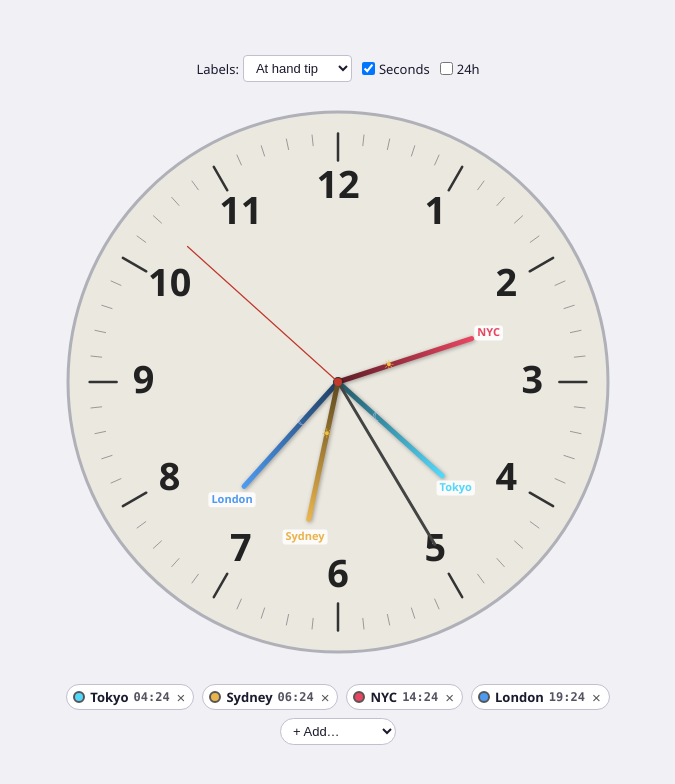
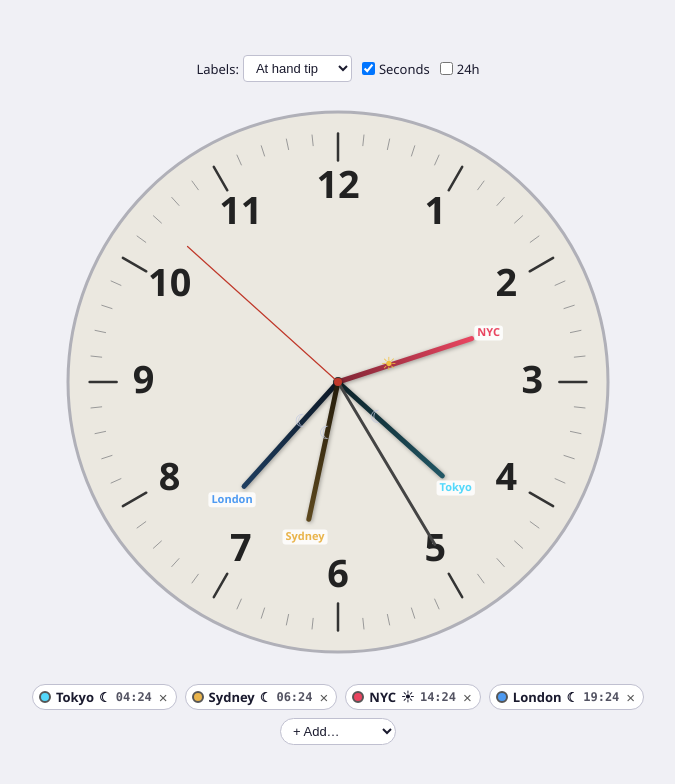
Before and after one commit to capncrockett/multi-tz-clock, a plain HTML site: page index.html in a window 1280 px wide. Shown: the whole page, without its empty margins (302-977 px from the left). Drawn offline with Linux system fonts and the light colour scheme.

Commit message:
NOAA sunrise/sunset, day/night hand gradient, bigger symbols, always minute hand
- Added lat/lon to all 31 cities in CITY_CATALOG
- getSunTimes: NOAA solar algorithm using fractional year, solar
  declination, equation of time, hour angle. Handles polar edge cases.
- isDaytime now uses actual sunrise/sunset UTC times per city
- Hand gradient: day hands bright (0.55->1.0), night muted (0.15->0.4)
- Sun/moon symbols bumped to 14/18px
- Minute hand always visible (seconds still hidden on small)
- Zone bar chips show sun/moon indicator for day/night confirmation

Co-Authored-By: Oz <oz-agent@warp.dev>

```diff
--- a/index.html
+++ b/index.html
@@ -191,37 +191,37 @@
 // ── CITY CATALOG ────────────────────────────────────────────────────
 // Curated list grouped by region. Covers all major offsets.
 const CITY_CATALOG = [
-  { label: 'Baker Island',   tz: 'Etc/GMT+12' },
-  { label: 'Pago Pago',     tz: 'Pacific/Pago_Pago' },
-  { label: 'Honolulu',      tz: 'Pacific/Honolulu' },
-  { label: 'Anchorage',     tz: 'America/Anchorage' },
-  { label: 'Los Angeles',   tz: 'America/Los_Angeles' },
-  { label: 'Denver',        tz: 'America/Denver' },
-  { label: 'Chicago',       tz: 'America/Chicago' },
-  { label: 'NYC',           tz: 'America/New_York' },
-  { label: 'Halifax',       tz: 'America/Halifax' },
-  { label: 'São Paulo',     tz: 'America/Sao_Paulo' },
-  { label: 'Buenos Aires',  tz: 'America/Argentina/Buenos_Aires' },
-  { label: 'Reykjavik',     tz: 'Atlantic/Reykjavik' },
-  { label: 'London',        tz: 'Europe/London' },
-  { label: 'Paris',         tz: 'Europe/Paris' },
-  { label: 'Berlin',        tz: 'Europe/Berlin' },
-  { label: 'Cairo',         tz: 'Africa/Cairo' },
-  { label: 'Istanbul',      tz: 'Europe/Istanbul' },
-  { label: 'Moscow',        tz: 'Europe/Moscow' },
-  { label: 'Dubai',         tz: 'Asia/Dubai' },
-  { label: 'Karachi',       tz: 'Asia/Karachi' },
-  { label: 'Mumbai',        tz: 'Asia/Kolkata' },
-  { label: 'Kathmandu',     tz: 'Asia/Kathmandu' },
-  { label: 'Dhaka',         tz: 'Asia/Dhaka' },
-  { label: 'Bangkok',       tz: 'Asia/Bangkok' },
-  { label: 'Singapore',     tz: 'Asia/Singapore' },
-  { label: 'Beijing',       tz: 'Asia/Shanghai' },
-  { label: 'Hong Kong',     tz: 'Asia/Hong_Kong' },
-  { label: 'Tokyo',         tz: 'Asia/Tokyo' },
-  { label: 'Seoul',         tz: 'Asia/Seoul' },
-  { label: 'Sydney',        tz: 'Australia/Sydney' },
-  { label: 'Auckland',      tz: 'Pacific/Auckland' },
+  { label: 'Baker Island',  tz: 'Etc/GMT+12',                        lat:   0.19, lon: -176.48 },
+  { label: 'Pago Pago',     tz: 'Pacific/Pago_Pago',                 lat: -14.28, lon: -170.70 },
+  { label: 'Honolulu',      tz: 'Pacific/Honolulu',                  lat:  21.31, lon: -157.86 },
+  { label: 'Anchorage',     tz: 'America/Anchorage',                 lat:  61.22, lon: -149.90 },
+  { label: 'Los Angeles',   tz: 'America/Los_Angeles',               lat:  34.05, lon: -118.24 },
+  { label: 'Denver',        tz: 'America/Denver',                    lat:  39.74, lon: -104.98 },
+  { label: 'Chicago',       tz: 'America/Chicago',                   lat:  41.88, lon:  -87.63 },
+  { label: 'NYC',           tz: 'America/New_York',                  lat:  40.71, lon:  -74.01 },
+  { label: 'Halifax',       tz: 'America/Halifax',                   lat:  44.65, lon:  -63.57 },
+  { label: 'São Paulo',     tz: 'America/Sao_Paulo',                 lat: -23.55, lon:  -46.63 },
+  { label: 'Buenos Aires',  tz: 'America/Argentina/Buenos_Aires',    lat: -34.60, lon:  -58.38 },
+  { label: 'Reykjavik',     tz: 'Atlantic/Reykjavik',                lat:  64.13, lon:  -21.90 },
+  { label: 'London',        tz: 'Europe/London',                     lat:  51.51, lon:   -0.13 },
+  { label: 'Paris',         tz: 'Europe/Paris',                      lat:  48.86, lon:    2.35 },
+  { label: 'Berlin',        tz: 'Europe/Berlin',                     lat:  52.52, lon:   13.41 },
+  { label: 'Cairo',         tz: 'Africa/Cairo',                      lat:  30.04, lon:   31.24 },
+  { label: 'Istanbul',      tz: 'Europe/Istanbul',                   lat:  41.01, lon:   28.98 },
+  { label: 'Moscow',        tz: 'Europe/Moscow',                     lat:  55.76, lon:   37.62 },
+  { label: 'Dubai',         tz: 'Asia/Dubai',                        lat:  25.20, lon:   55.27 },
+  { label: 'Karachi',       tz: 'Asia/Karachi',                      lat:  24.86, lon:   67.01 },
+  { label: 'Mumbai',        tz: 'Asia/Kolkata',                      lat:  19.08, lon:   72.88 },
+  { label: 'Kathmandu',     tz: 'Asia/Kathmandu',                    lat:  27.72, lon:   85.32 },
+  { label: 'Dhaka',         tz: 'Asia/Dhaka',                        lat:  23.81, lon:   90.41 },
+  { label: 'Bangkok',       tz: 'Asia/Bangkok',                      lat:  13.76, lon:  100.50 },
+  { label: 'Singapore',     tz: 'Asia/Singapore',                    lat:   1.35, lon:  103.82 },
+  { label: 'Beijing',       tz: 'Asia/Shanghai',                     lat:  39.90, lon:  116.41 },
+  { label: 'Hong Kong',     tz: 'Asia/Hong_Kong',                    lat:  22.32, lon:  114.17 },
+  { label: 'Tokyo',         tz: 'Asia/Tokyo',                        lat:  35.68, lon:  139.69 },
+  { label: 'Seoul',         tz: 'Asia/Seoul',                        lat:  37.57, lon:  126.98 },
+  { label: 'Sydney',        tz: 'Australia/Sydney',                  lat: -33.87, lon:  151.21 },
+  { label: 'Auckland',      tz: 'Pacific/Auckland',                  lat: -36.85, lon:  174.76 },
 ];
 
 const HAND_COLORS = [
@@ -311,9 +311,55 @@ function darkenColor(hex, factor) {
   return `rgb(${Math.round(r * factor)},${Math.round(g * factor)},${Math.round(b * factor)})`;
 }
 
+// ── NOAA simplified sunrise/sunset ──────────────────────────────────
+function getSunTimes(lat, lon) {
+  const now = new Date();
+  const start = new Date(now.getFullYear(), 0, 0);
+  const dayOfYear = Math.floor((now - start) / 86400000);
+  const D2R = Math.PI / 180;
+  const gamma = (2 * Math.PI / 365) * (dayOfYear - 1 + (now.getUTCHours() - 12) / 24);
+
+  // Equation of time (minutes)
+  const eqTime = 229.18 * (
+    0.000075 + 0.001868 * Math.cos(gamma) - 0.032077 * Math.sin(gamma)
+    - 0.014615 * Math.cos(2 * gamma) - 0.040849 * Math.sin(2 * gamma)
+  );
+
+  // Solar declination (radians)
+  const decl = 0.006918 - 0.399912 * Math.cos(gamma) + 0.070257 * Math.sin(gamma)
+    - 0.006758 * Math.cos(2 * gamma) + 0.000907 * Math.sin(2 * gamma)
+    - 0.002697 * Math.cos(3 * gamma) + 0.00148 * Math.sin(3 * gamma);
+
+  const zenith = 90.833 * D2R;
+  const latRad = lat * D2R;
+  const cosHA = (Math.cos(zenith) / (Math.cos(latRad) * Math.cos(decl)))
+    - Math.tan(latRad) * Math.tan(decl);
+
+  if (cosHA > 1) return { polarNight: true };
+  if (cosHA < -1) return { polarDay: true };
+
+  const ha = Math.acos(cosHA) * (180 / Math.PI);
+  return {
+    sunrise: (720 - 4 * (lon + ha) - eqTime) / 60,  // hours UTC
+    sunset:  (720 - 4 * (lon - ha) - eqTime) / 60,
+  };
+}
+
 function isDaytime(tz) {
-  const t = getTimeInTZ(tz);
-  return t.h24 >= 6 && t.h24 < 18;
+  const city = CITY_CATALOG.find(c => c.tz === tz);
+  if (!city || city.lat == null) {
+    const t = getTimeInTZ(tz);
+    return t.h24 >= 6 && t.h24 < 18;
+  }
+  const sun = getSunTimes(city.lat, city.lon);
+  if (sun.polarDay) return true;
+  if (sun.polarNight) return false;
+
+  const now = new Date();
+  const utcH = now.getUTCHours() + now.getUTCMinutes() / 60;
+  let sr = ((sun.sunrise % 24) + 24) % 24;
+  let ss = ((sun.sunset  % 24) + 24) % 24;
+  return sr < ss ? (utcH >= sr && utcH < ss) : (utcH >= sr || utcH < ss);
 }
 
 function dedupeZones(list) {
@@ -351,9 +397,11 @@ function renderZoneBar() {
     const idx = zones.findIndex(orig => orig.tz === z.tz);
     const t = z._time || getTimeInTZ(z.tz);
     const timeStr = `${String(t.h24).padStart(2,'0')}:${String(t.m).padStart(2,'0')}`;
+    const dayIcon = isDaytime(z.tz) ? '\u2600' : '\u263E';
     return `<span class="zone-item" role="listitem" data-tz="${z.tz}">
       <span class="zone-swatch" style="background:${z.color}" aria-hidden="true"></span>
       <span>${z.label}</span>
+      <span class="zone-daynight" aria-label="${isDaytime(z.tz) ? 'Daytime' : 'Nighttime'}">${dayIcon}</span>
       <span class="zone-time">${timeStr}</span>
       <button class="zone-remove" onclick="removeZone(${idx})" aria-label="Remove ${z.label}">&times;</button>
     </span>`;
@@ -533,11 +581,17 @@ function drawFace(cx, cy, r) {
 function drawHand(cx, cy, r, angle, length, width, color, label, tz, labelMode) {
   const tipX = cx + Math.cos(angle) * length;
   const tipY = cy + Math.sin(angle) * length;
+  const day = tz ? isDaytime(tz) : true;
 
-  // Gradient hand: dark at center → full color at tip
+  // Gradient hand: day = bright (0.55→1.0), night = muted (0.15→0.4)
   const grad = ctx.createLinearGradient(cx, cy, tipX, tipY);
-  grad.addColorStop(0, darkenColor(color, 0.4));
-  grad.addColorStop(1, color);
+  if (day) {
+    grad.addColorStop(0, darkenColor(color, 0.55));
+    grad.addColorStop(1, color);
+  } else {
+    grad.addColorStop(0, darkenColor(color, 0.15));
+    grad.addColorStop(1, darkenColor(color, 0.4));
+  }
 
   ctx.save();
   ctx.shadowColor = 'rgba(0,0,0,0.35)';
@@ -555,12 +609,11 @@ function drawHand(cx, cy, r, angle, length, width, color, label, tz, labelMode)
 
   // Sun/moon indicator on 12h clock only
   if (!is24h() && tz) {
-    const day = isDaytime(tz);
     const symbol = day ? '\u2600' : '\u263E';  // ☀ or ☾
     const symR = length * 0.38;
     const sx = cx + Math.cos(angle) * symR;
     const sy = cy + Math.sin(angle) * symR;
-    const symFs = isSmall ? 10 : 13;
+    const symFs = isSmall ? 14 : 18;
     ctx.save();
     ctx.font = `${symFs}px "Segoe UI Emoji", "Apple Color Emoji", sans-serif`;
     ctx.textAlign = 'center';
@@ -656,24 +709,24 @@ function drawHand(cx, cy, r, angle, length, width, color, label, tz, labelMode)
 }
 
 function drawMinuteSecondHands(cx, cy, r) {
-  if (isSmall) return;
-
   const now = new Date();
   const m = now.getUTCMinutes();
   const s = now.getUTCSeconds();
   const ms = now.getUTCMilliseconds();
   const light = isLightMode();
 
+  // Minute hand — always visible
   const mAngle = ((m + s / 60) / 60) * Math.PI * 2 - Math.PI / 2;
   ctx.beginPath();
   ctx.moveTo(cx, cy);
   ctx.lineTo(cx + Math.cos(mAngle) * r * 0.7, cy + Math.sin(mAngle) * r * 0.7);
   ctx.strokeStyle = light ? '#444' : '#bbb';
-  ctx.lineWidth = 3;
+  ctx.lineWidth = isSmall ? 2 : 3;
   ctx.lineCap = 'round';
   ctx.stroke();
 
-  if (document.getElementById('showSeconds').checked) {
+  // Second hand — hide on small viewports
+  if (!isSmall && document.getElementById('showSeconds').checked) {
     const useSmooth = !window.matchMedia('(prefers-reduced-motion: reduce)').matches;
     const sVal = useSmooth ? (s + ms / 1000) : s;
     const sAngle = (sVal / 60) * Math.PI * 2 - Math.PI / 2;
```
